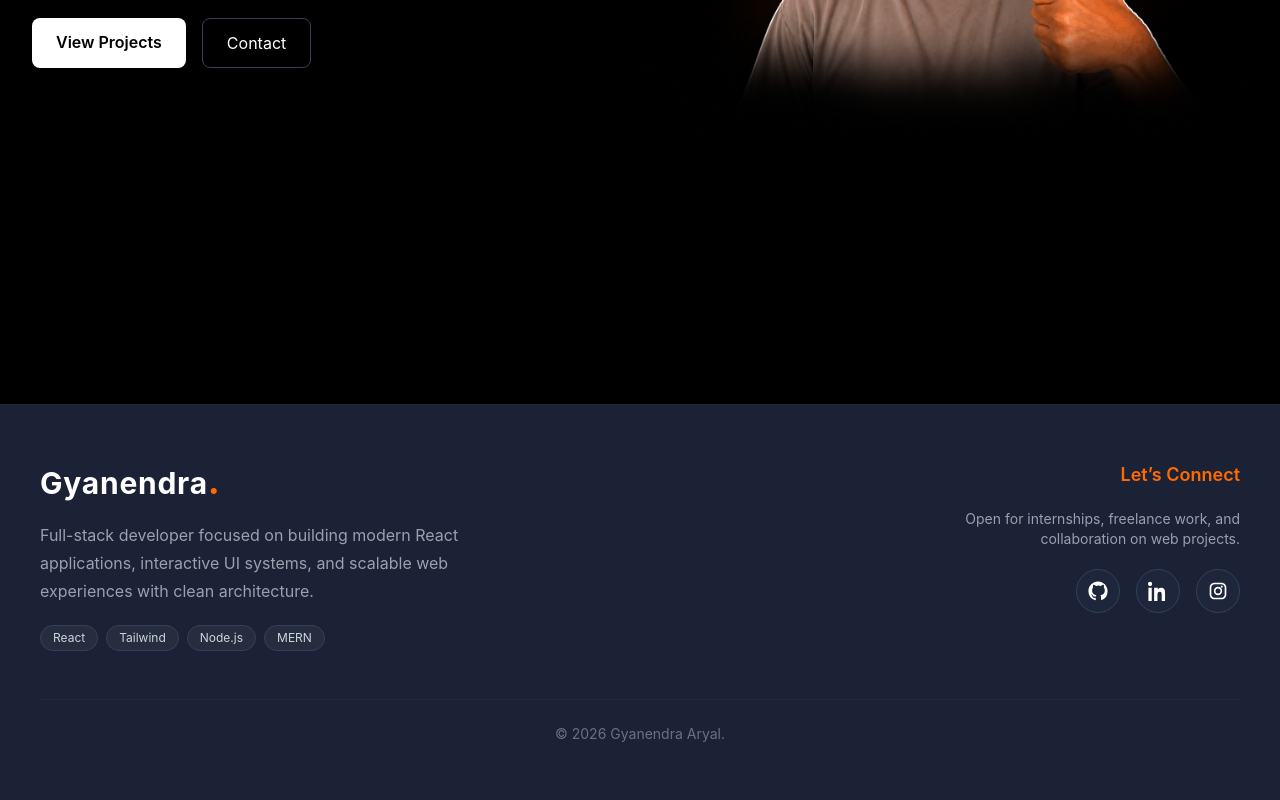
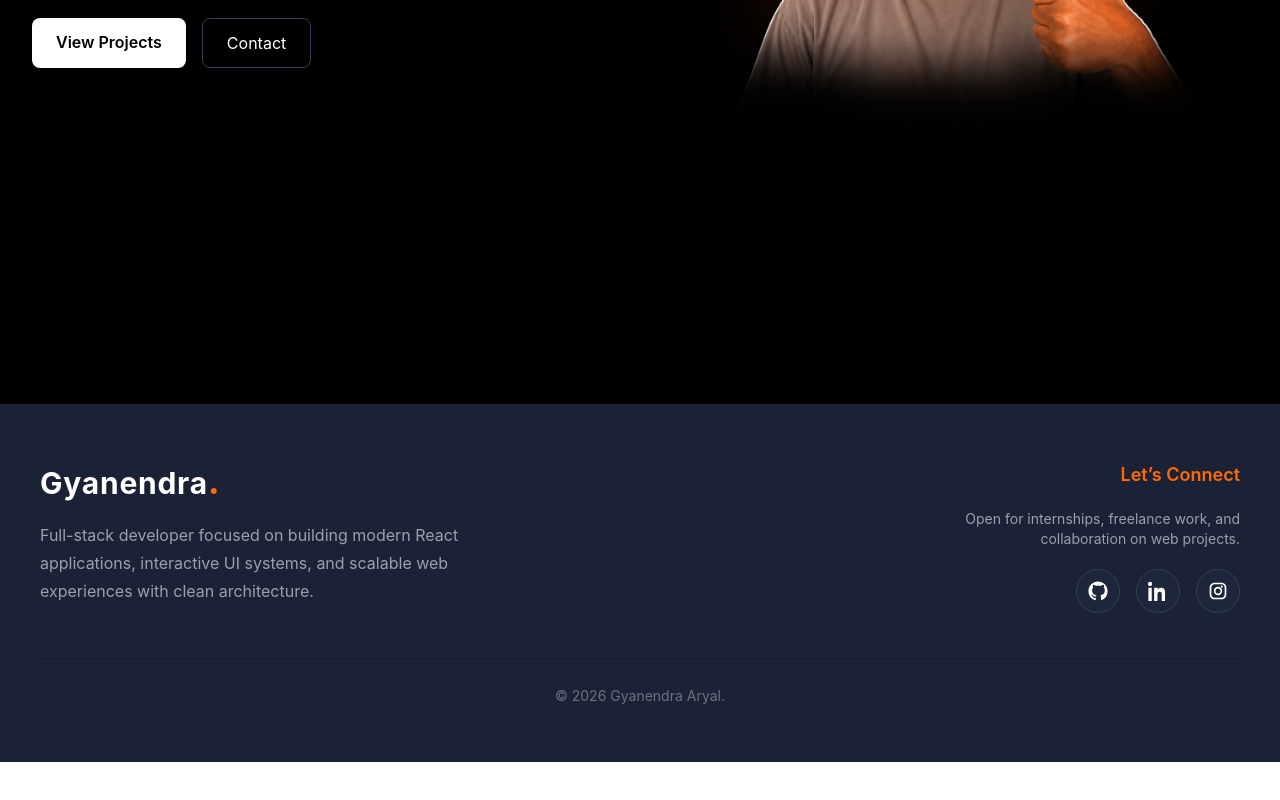
Before and after one commit to GyanendraAryal/PersonalWebsite, a React (Vite) app in the folder client/: page / in a window 1280 px wide. Shown: the part 396-1196 px from the top of the page. After the commit the page ends 1158 px from the top, so only its background shows below. Built offline with nearby package versions, Linux system fonts and the light colour scheme.

Commit message:
Improve footer layout and contact section

```diff
--- a/client/src/Components/Footer.jsx
+++ b/client/src/Components/Footer.jsx
@@ -23,18 +23,6 @@ const Footer = () => {
                             Full-stack developer focused on building modern React applications,
                             interactive UI systems, and scalable web experiences with clean architecture.
                         </p>
-
-                        {/* SMALL TECH STACK TAGS */}
-                        <div className="mt-5 flex flex-wrap gap-2 justify-center md:justify-start">
-                            {["React", "Tailwind", "Node.js", "MERN"].map((tech) => (
-                                <span
-                                    key={tech}
-                                    className="text-xs px-3 py-1 rounded-full bg-white/5 border border-slate-700 text-slate-300 transition-colors duration-1000 ease-in-out hover:bg-orange-400 hover:text-white"
-                                >
-                                    {tech}
-                                </span>
-                            ))}
-                        </div>
 
                     </div>
 
```
